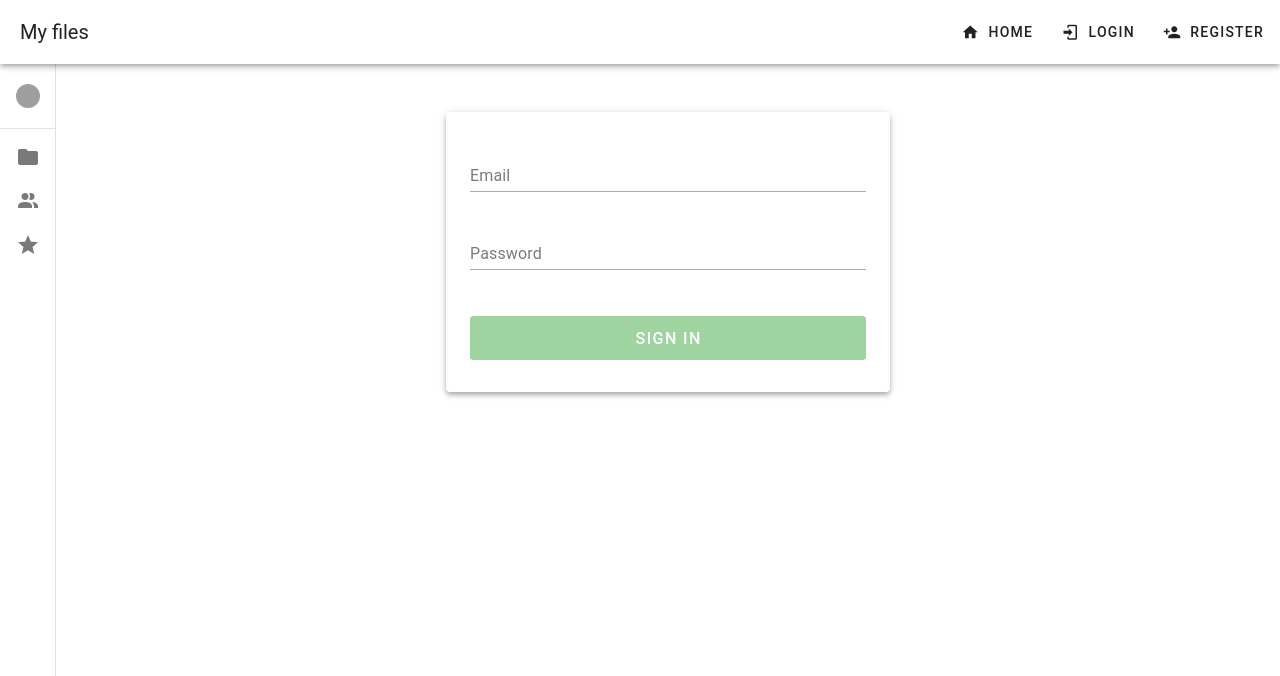
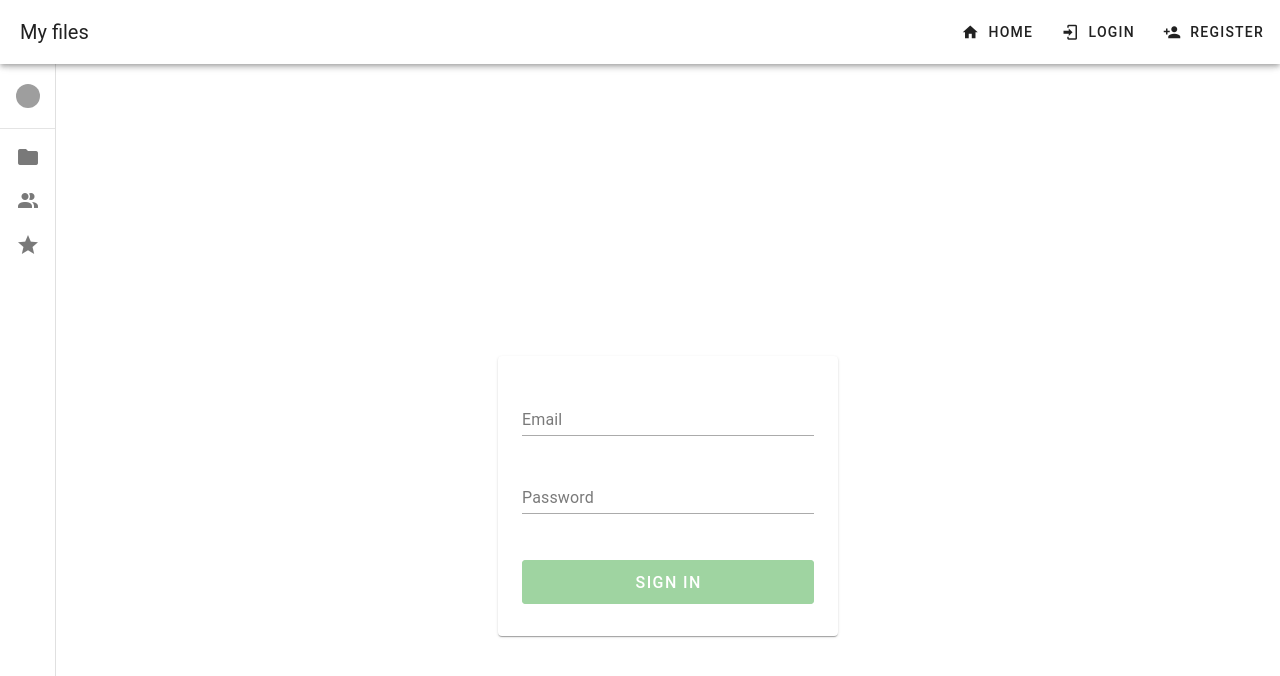
Before and after one commit to PeterMujuni/mevn-auth-client, a Vue app: page /login in a window 1280 px wide. Shown: the top 676 px of the page. Built offline with nearby package versions, Linux system fonts and the light colour scheme; no server answers; grey boxes are pictures that could not be loaded.

Commit message:
correcting error

```diff
--- a/src/components/templates/LoginForm.vue
+++ b/src/components/templates/LoginForm.vue
@@ -1,12 +1,12 @@
 <template>
-  <v-sheet class="pa-12" rounded>
-    <v-card class="mx-auto px-6 py-8" max-width="444" elevation="4">
+  <v-sheet class="w-100 h-screen d-flex justify-center align-md-center pt-16" rounded>
+    <v-card class="px-6 py-8" max-width="444" max-height="300" min-width="340" >
       <v-form
         v-model="form"
         @submit.prevent="onSubmit"
       >
         <v-text-field
-          v-model="email"
+          v-model="submittedData.email"
           :readonly="loading"
           :rules="[required]"
           class="mb-2"
@@ -16,7 +16,7 @@
         ></v-text-field>
 
         <v-text-field
-          v-model="password"
+          v-model="submittedData.password"
           :readonly="loading"
           :rules="[required]"
           clearable
@@ -45,25 +45,28 @@
 
 <script setup lang="ts">
 // imports
-import { ref } from 'vue';
+import { ref, reactive } from 'vue';
 
   // STATE
+  const submittedData = reactive({
+  email: null,
+  password: null,
+})
   const form = ref(false)
-  const email = ref(null)
-  const password = ref(null)
   const loading = ref(false)
+
+  const emits = defineEmits(['SubmitData'])
 
   // METHODS
   const onSubmit = () => {
       if (!form.value) return
 
       loading.value = true
-
+      emits('SubmitData', submittedData)
       setTimeout(() => (loading.value = false), 2000)
     }
 
   const required = (v: boolean) => {
-    console.log("v: ", v);
       return !!v || 'Field is required'
   }
   //
--- a/src/views/auth/LoginView.vue
+++ b/src/views/auth/LoginView.vue
@@ -1,13 +1,39 @@
-!<template>
-    <div>
-        <LoginForm />
-    </div>
+!
+<template>
+  <div>
+    <LoginForm @submit-data="onSubmit" />
+  </div>
 </template>
 
 <script setup lang="ts">
+// imports
+import { ref } from 'vue'
+// components
 import LoginForm from '../../components/templates/LoginForm.vue'
+// composables
+import { useAuthStore } from '../../stores/auth'
+import { useRouter } from 'vue-router'
+// interfaces
+import type { ILoginData } from '@/interfaces/apis'
+
+
+// STATE
+const authStore = useAuthStore()
+const errorMessage = ref<string>('')
+
+const router = useRouter()
+
+// METHODS
+const onSubmit = async (payload: ILoginData) => {
+  await authStore
+    .login(payload)
+    .then((res) => {
+      router.replace({ name: 'user' })
+    })
+    .catch((err) => {
+      errorMessage.value = err.message
+    })
+}
 </script>
 
-<style scoped>
-
-</style>
+<style scoped></style>
--- a/src/views/auth/RegisterView.vue
+++ b/src/views/auth/RegisterView.vue
@@ -1,6 +1,7 @@
 <template>
   <div>
-    <RegisterForm @submit-data="onSubmit"/>
+    <h1>Welcome!</h1>
+    <RegisterForm @submit-data="onSubmit" />
   </div>
 </template>
 
@@ -11,34 +12,27 @@ import { reactive, ref } from 'vue'
 import RegisterForm from '@/components/templates/RegisterForm.vue'
 // composables
 import { useAuthStore } from '../../stores/auth'
+import { useRouter } from 'vue-router'
+// interfaces
 import type { IRegisterData } from '@/interfaces/apis'
-import { useRouter } from 'vue-router';
+
+
+// STATE
+const authStore = useAuthStore()
+const errorMessage = ref<string>('')
 
 const router = useRouter()
 
-// STATE
-const authStore = useAuthStore()
-
-// const registerData: IRegisterData = reactive({
-//   first: '',
-//   last: '',
-//   email: '',
-//   password: '',
-//   confirmPassword: '',
-// })
-
-const errorMessage = ref<string>('')
-
 // METHODS
 const onSubmit = async (payload: IRegisterData) => {
-  console.log("payload: ", payload);
-    authStore.register(payload)
-  .then(res => {
-    router.replace({name: 'login'})
-  })
-  .catch(err => {
-    errorMessage.value = err.message
-  })
+  await authStore
+    .register(payload)
+    .then((res) => {
+      router.replace({ name: 'login' })
+    })
+    .catch((err) => {
+      errorMessage.value = err.message
+    })
 }
 </script>
 
```
Also changed, not shown: 2 other files (tests, documents, lock files or other folders).
